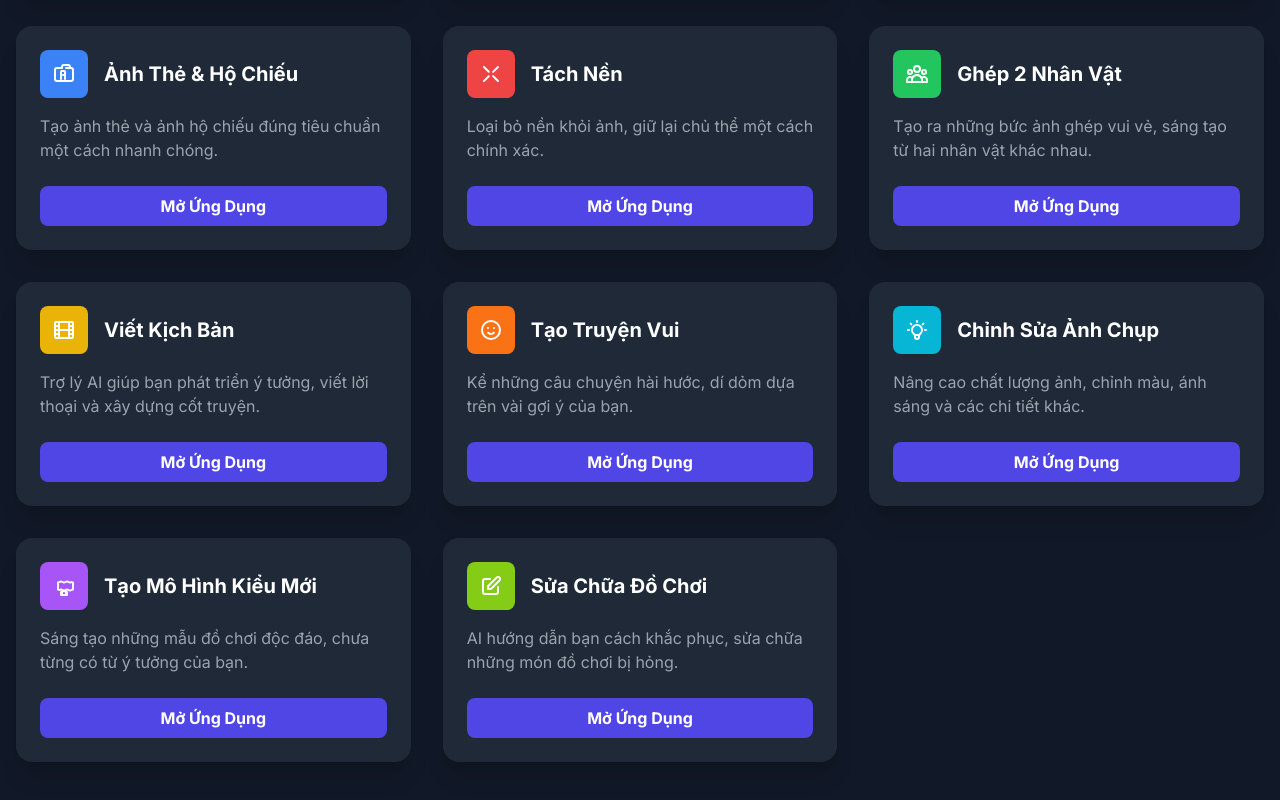
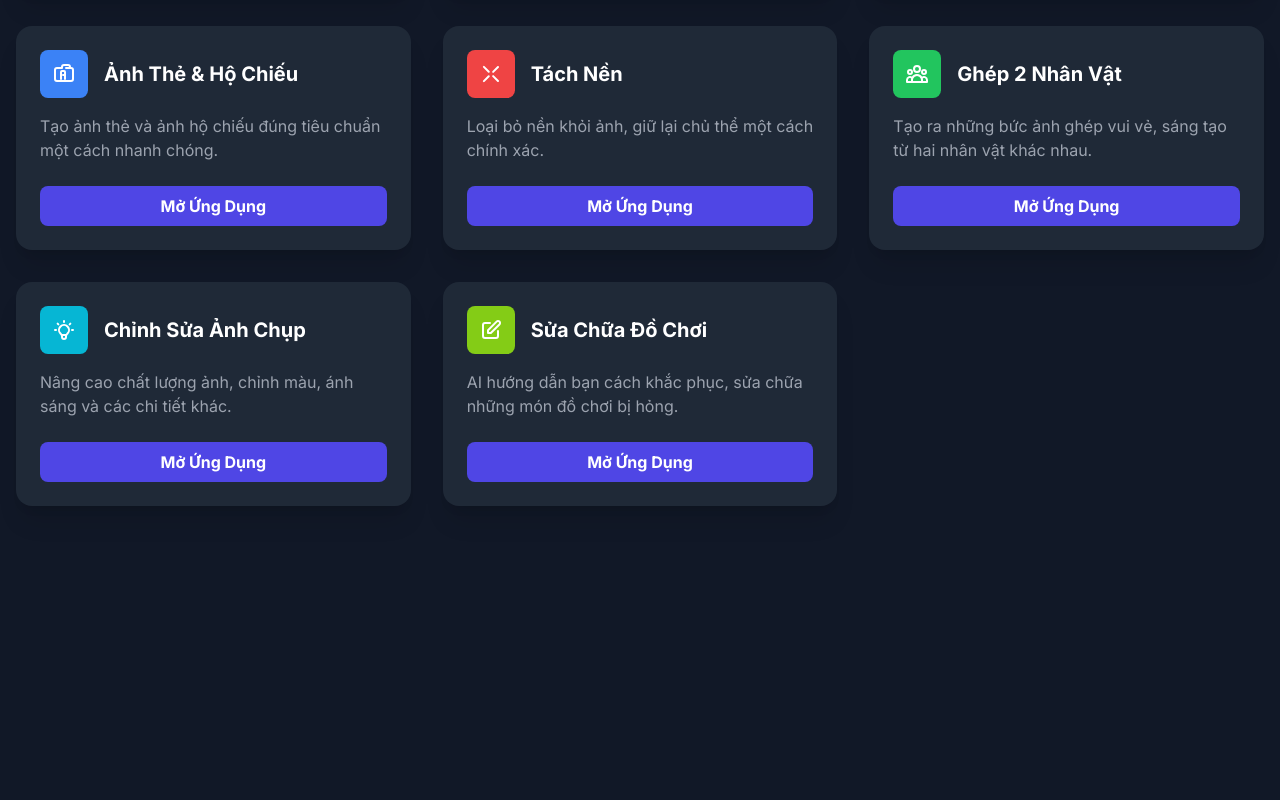
Before and after one commit to honda1967biz/honda1967biz, a plain HTML site: page index.html in a window 1280 px wide. Shown: the part 418-1218 px from the top of the page. After the commit the page ends 972 px from the top, so only its background shows below. Drawn offline with nearby package versions, Linux system fonts and the light colour scheme.

Commit message:
Update index.html

```diff
--- a/index.html
+++ b/index.html
@@ -32,7 +32,7 @@
             <!-- App Grid -->
             <div id="app-grid" class="grid grid-cols-1 md:grid-cols-2 lg:grid-cols-3 gap-8">
 
-                <!-- App Card 1: AI Image Creator (Existing) -->
+                <!-- App Card 1: Tạo Mô Hình Đồ Chơi -->
                 <div class="app-card bg-gray-800 rounded-2xl shadow-xl overflow-hidden">
                     <div class="p-6 flex flex-col h-full">
                         <div class="flex items-center space-x-4 mb-4">
@@ -44,7 +44,7 @@
                         <p class="text-gray-400 mb-6 flex-grow">
                             Tạo ảnh độc đáo từ mô tả và ảnh tham chiếu về đồ chơi, nhân vật.
                         </p>
-                        <a href="https://g.co/gemini/share/031a9f047091" target="_blank" class="mt-auto w-full text-center block bg-indigo-600 hover:bg-indigo-700 text-white font-bold py-2 px-4 rounded-lg transition-colors duration-200">
+                        <a href="nguoithatvadochoi.html" target="_blank" class="mt-auto w-full text-center block bg-indigo-600 hover:bg-indigo-700 text-white font-bold py-2 px-4 rounded-lg transition-colors duration-200">
                             Mở Ứng Dụng
                         </a>
                     </div>
@@ -60,7 +60,7 @@
                             <h2 class="text-xl font-bold text-white">Thay Trang Phục</h2>
                         </div>
                         <p class="text-gray-400 mb-6 flex-grow">Thử các loại quần áo, phụ kiện khác nhau cho nhân vật trong ảnh.</p>
-                        <a href="https://gemini.google.com/share/452a50ab8109" target="_blank" class="mt-auto w-full text-center block bg-indigo-600 hover:bg-indigo-700 text-white font-bold py-2 px-4 rounded-lg transition-colors duration-200">Mở Ứng Dụng</a>
+                        <a href="thaytrangphuc.html" target="_blank" class="mt-auto w-full text-center block bg-indigo-600 hover:bg-indigo-700 text-white font-bold py-2 px-4 rounded-lg transition-colors duration-200">Mở Ứng Dụng</a>
                     </div>
                 </div>
 
@@ -74,7 +74,7 @@
                             <h2 class="text-xl font-bold text-white">Thay Nền</h2>
                         </div>
                         <p class="text-gray-400 mb-6 flex-grow">Dễ dàng thay đổi bối cảnh phía sau chủ thể trong ảnh của bạn.</p>
-                         <a href="https://g.co/gemini/share/3f5736ce90b3" target="_blank" class="mt-auto w-full text-center block bg-indigo-600 hover:bg-indigo-700 text-white font-bold py-2 px-4 rounded-lg transition-colors duration-200">Mở Ứng Dụng</a>
+                         <a href="thaynen.html" target="_blank" class="mt-auto w-full text-center block bg-indigo-600 hover:bg-indigo-700 text-white font-bold py-2 px-4 rounded-lg transition-colors duration-200">Mở Ứng Dụng</a>
                     </div>
                 </div>
 
@@ -88,7 +88,7 @@
                             <h2 class="text-xl font-bold text-white">Ảnh Thẻ & Hộ Chiếu</h2>
                         </div>
                         <p class="text-gray-400 mb-6 flex-grow">Tạo ảnh thẻ và ảnh hộ chiếu đúng tiêu chuẩn một cách nhanh chóng.</p>
-                        <a href="https://g.co/gemini/share/b059aa4fa4f9" target="_blank" class="mt-auto w-full text-center block bg-indigo-600 hover:bg-indigo-700 text-white font-bold py-2 px-4 rounded-lg transition-colors duration-200">Mở Ứng Dụng</a>
+                        <a href="anhthevahochieu.html" target="_blank" class="mt-auto w-full text-center block bg-indigo-600 hover:bg-indigo-700 text-white font-bold py-2 px-4 rounded-lg transition-colors duration-200">Mở Ứng Dụng</a>
                     </div>
                 </div>
 
@@ -102,7 +102,7 @@
                             <h2 class="text-xl font-bold text-white">Tách Nền</h2>
                         </div>
                         <p class="text-gray-400 mb-6 flex-grow">Loại bỏ nền khỏi ảnh, giữ lại chủ thể một cách chính xác.</p>
-                        <a href="https://g.co/gemini/share/450d3c527030" target="_blank" class="mt-auto w-full text-center block bg-indigo-600 hover:bg-indigo-700 text-white font-bold py-2 px-4 rounded-lg transition-colors duration-200">Mở Ứng Dụng</a>
+                        <a href="tachnen.html" target="_blank" class="mt-auto w-full text-center block bg-indigo-600 hover:bg-indigo-700 text-white font-bold py-2 px-4 rounded-lg transition-colors duration-200">Mở Ứng Dụng</a>
                     </div>
                 </div>
 
@@ -116,35 +116,7 @@
                             <h2 class="text-xl font-bold text-white">Ghép 2 Nhân Vật</h2>
                         </div>
                         <p class="text-gray-400 mb-6 flex-grow">Tạo ra những bức ảnh ghép vui vẻ, sáng tạo từ hai nhân vật khác nhau.</p>
-                        <a href="https://g.co/gemini/share/43c3acf1efb1" target="_blank" class="mt-auto w-full text-center block bg-indigo-600 hover:bg-indigo-700 text-white font-bold py-2 px-4 rounded-lg transition-colors duration-200">Mở Ứng Dụng</a>
-                    </div>
-                </div>
-
-                <!-- Card 7: Viết Kịch Bản -->
-                 <div class="app-card bg-gray-800 rounded-2xl shadow-xl overflow-hidden">
-                    <div class="p-6 flex flex-col h-full">
-                        <div class="flex items-center space-x-4 mb-4">
-                            <div class="bg-yellow-500 p-3 rounded-lg">
-                                <svg xmlns="http://www.w3.org/2000/svg" class="h-6 w-6 text-white" fill="none" viewBox="0 0 24 24" stroke="currentColor" stroke-width="2"><path stroke-linecap="round" stroke-linejoin="round" d="M7 4v16M17 4v16M3 8h4m10 0h4M3 12h18M3 16h4m10 0h4M4 20h16a1 1 0 001-1V5a1 1 0 00-1-1H4a1 1 0 00-1 1v14a1 1 0 001 1z" /></svg>
-                            </div>
-                            <h2 class="text-xl font-bold text-white">Viết Kịch Bản</h2>
-                        </div>
-                        <p class="text-gray-400 mb-6 flex-grow">Trợ lý AI giúp bạn phát triển ý tưởng, viết lời thoại và xây dựng cốt truyện.</p>
-                        <a href="https://g.co/gemini/share/c0a060fd963c" target="_blank" class="mt-auto w-full text-center block bg-indigo-600 hover:bg-indigo-700 text-white font-bold py-2 px-4 rounded-lg transition-colors duration-200">Mở Ứng Dụng</a>
-                    </div>
-                </div>
-
-                <!-- Card 8: Tạo Truyện Vui -->
-                <div class="app-card bg-gray-800 rounded-2xl shadow-xl overflow-hidden">
-                    <div class="p-6 flex flex-col h-full">
-                        <div class="flex items-center space-x-4 mb-4">
-                            <div class="bg-orange-500 p-3 rounded-lg">
-                               <svg xmlns="http://www.w3.org/2000/svg" class="h-6 w-6 text-white" fill="none" viewBox="0 0 24 24" stroke="currentColor" stroke-width="2"><path stroke-linecap="round" stroke-linejoin="round" d="M14.828 14.828a4 4 0 01-5.656 0M9 10h.01M15 10h.01M21 12a9 9 0 11-18 0 9 9 0 0118 0z" /></svg>
-                            </div>
-                            <h2 class="text-xl font-bold text-white">Tạo Truyện Vui</h2>
-                        </div>
-                        <p class="text-gray-400 mb-6 flex-grow">Kể những câu chuyện hài hước, dí dỏm dựa trên vài gợi ý của bạn.</p>
-                        <a href="https://g.co/gemini/share/db09e8362772" target="_blank" class="mt-auto w-full text-center block bg-indigo-600 hover:bg-indigo-700 text-white font-bold py-2 px-4 rounded-lg transition-colors duration-200">Mở Ứng Dụng</a>
+                        <a href="ghepnhanvat.html" target="_blank" class="mt-auto w-full text-center block bg-indigo-600 hover:bg-indigo-700 text-white font-bold py-2 px-4 rounded-lg transition-colors duration-200">Mở Ứng Dụng</a>
                     </div>
                 </div>
 
@@ -158,21 +130,7 @@
                             <h2 class="text-xl font-bold text-white">Chỉnh Sửa Ảnh Chụp</h2>
                         </div>
                         <p class="text-gray-400 mb-6 flex-grow">Nâng cao chất lượng ảnh, chỉnh màu, ánh sáng và các chi tiết khác.</p>
-                         <a href="https://g.co/gemini/share/1144f54b679a" target="_blank" class="mt-auto w-full text-center block bg-indigo-600 hover:bg-indigo-700 text-white font-bold py-2 px-4 rounded-lg transition-colors duration-200">Mở Ứng Dụng</a>
-                    </div>
-                </div>
-
-                 <!-- Card 10: Tạo Mô Hình Kiểu Mới -->
-                <div class="app-card bg-gray-800 rounded-2xl shadow-xl overflow-hidden">
-                    <div class="p-6 flex flex-col h-full">
-                        <div class="flex items-center space-x-4 mb-4">
-                            <div class="bg-purple-500 p-3 rounded-lg">
-                                <svg xmlns="http://www.w3.org/2000/svg" class="h-6 w-6 text-white" fill="none" viewBox="0 0 24 24" stroke="currentColor" stroke-width="2"><path stroke-linecap="round" stroke-linejoin="round" d="M21 15.546c-.523 0-1.046.151-1.5.454a2.704 2.704 0 01-3 0 2.704 2.704 0 00-3 0 2.704 2.704 0 01-3 0 2.704 2.704 0 00-3 0c-.454-.303-.977-.454-1.5-.454V8.454c.523 0 1.046-.151 1.5-.454a2.704 2.704 0 013 0 2.704 2.704 0 003 0 2.704 2.704 0 013 0 2.704 2.704 0 003 0c.454.303.977.454 1.5.454v7.092zM15 21h-6v-2a2 2 0 012-2h2a2 2 0 012 2v2zm-3-4a2 2 0 00-2 2v2h4v-2a2 2 0 00-2-2z" /></svg>
-                            </div>
-                            <h2 class="text-xl font-bold text-white">Tạo Mô Hình Kiểu Mới</h2>
-                        </div>
-                        <p class="text-gray-400 mb-6 flex-grow">Sáng tạo những mẫu đồ chơi độc đáo, chưa từng có từ ý tưởng của bạn.</p>
-                        <a href="https://g.co/gemini/share/d6e4052d7e6a" target="_blank" class="mt-auto w-full text-center block bg-indigo-600 hover:bg-indigo-700 text-white font-bold py-2 px-4 rounded-lg transition-colors duration-200">Mở Ứng Dụng</a>
+                         <a href="suaanhchup.html" target="_blank" class="mt-auto w-full text-center block bg-indigo-600 hover:bg-indigo-700 text-white font-bold py-2 px-4 rounded-lg transition-colors duration-200">Mở Ứng Dụng</a>
                     </div>
                 </div>
 
@@ -186,7 +144,7 @@
                             <h2 class="text-xl font-bold text-white">Sửa Chữa Đồ Chơi</h2>
                         </div>
                         <p class="text-gray-400 mb-6 flex-grow">AI hướng dẫn bạn cách khắc phục, sửa chữa những món đồ chơi bị hỏng.</p>
-                         <a href="https://g.co/gemini/share/18b5ce9a325c" target="_blank" class="mt-auto w-full text-center block bg-indigo-600 hover:bg-indigo-700 text-white font-bold py-2 px-4 rounded-lg transition-colors duration-200">Mở Ứng Dụng</a>
+                         <a href="suachuadochoi.html" target="_blank" class="mt-auto w-full text-center block bg-indigo-600 hover:bg-indigo-700 text-white font-bold py-2 px-4 rounded-lg transition-colors duration-200">Mở Ứng Dụng</a>
                     </div>
                 </div>
 
```
